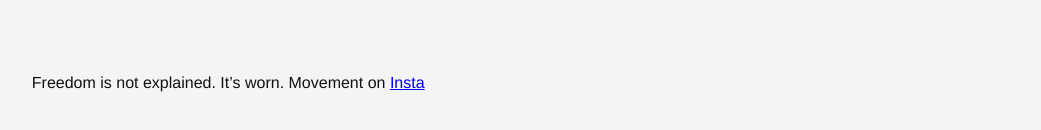
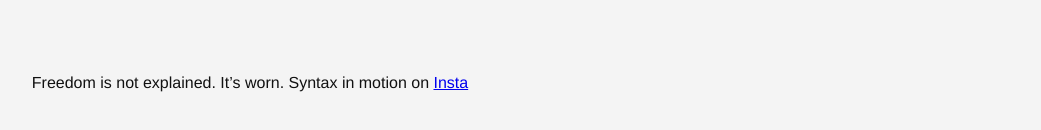
Before and after one commit to ThreadofAmerica/patriotfashionact, a plain HTML site: page index.html in a window 1280 px wide. Shown: the part 1277-1407 px from the top of the page, without its empty margins (45-1086 px from the left). Drawn offline with Linux system fonts and the light colour scheme.

Commit message:
Update index.html

```diff
--- a/index.html
+++ b/index.html
@@ -86,7 +86,7 @@
       <p class="signature">This is a Patriot Fashion Act.</p>
 
     </section>
-    <p>Freedom is not explained. It’s worn. Movement on <a href="https://www.instagram.com/threadofamerica/" target="_blank">Insta</a></p>
+    <p>Freedom is not explained. It’s worn. Syntax in motion on <a href="https://www.instagram.com/threadofamerica/" target="_blank">Insta</a></p>
   </main>
 </body>
 </html>
```
